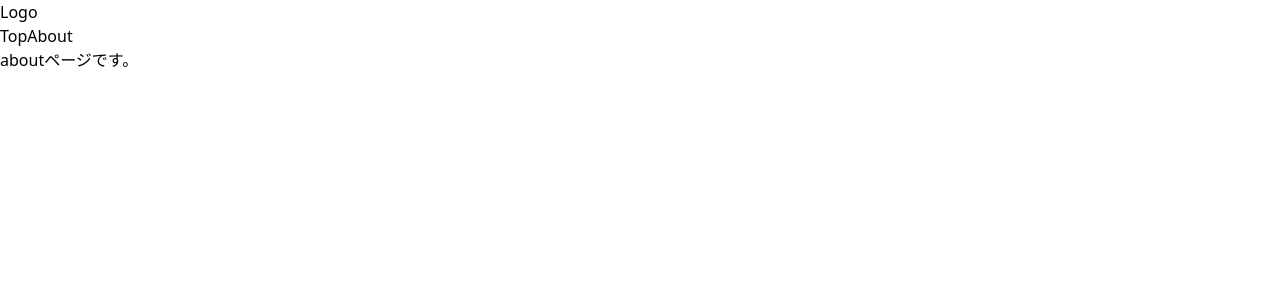
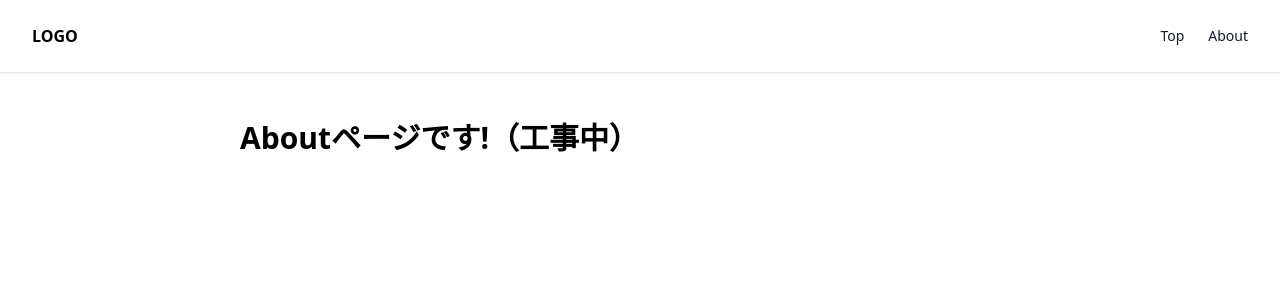
Before and after one commit to artm512/information, a React (Vite) app: page /about in a window 1280 px wide. Shown: the top 300 px of the page. Built offline with nearby package versions, Linux system fonts and the light colour scheme.

Commit message:
ページ作成

```diff
--- a/src/layout/mainLayout.tsx
+++ b/src/layout/mainLayout.tsx
@@ -1,17 +1,41 @@
 import { FC, memo } from "react";
 import { Outlet, Link } from "react-router-dom";
+
+const gnavLinks = [
+  {
+    to: "/",
+    label: "Top",
+  },
+  {
+    to: "/about",
+    label: "About",
+  },
+];
 
 export const MainLayout: FC = memo(() => {
   return (
     <>
-      <header>
-        <h1>
-          <Link to="/">Logo</Link>
-        </h1>
-        <Link to="/">Top</Link>
-        <Link to="/About">About</Link>
+      <header className="bg-white shadow">
+        <nav className="mx-auto flex max-w-7xl items-center justify-between p-6 px-8">
+          <div className="flex">
+            <Link to="/" className="font-semibold hover:opacity-70">
+              LOGO
+            </Link>
+          </div>
+          <div className="flex flex-1 gap-6 justify-end items-center">
+            {gnavLinks.map((link) => (
+              <Link
+                key={link.label}
+                to={link.to}
+                className="text-sm/6 text-gray-900 hover:opacity-70"
+              >
+                {link.label}
+              </Link>
+            ))}
+          </div>
+        </nav>
       </header>
-      <main>
+      <main className="mx-auto max-w-4xl p-12">
         <Outlet />
       </main>
     </>
--- a/src/main.tsx
+++ b/src/main.tsx
@@ -3,6 +3,7 @@ import { createRoot } from "react-dom/client";
 import { BrowserRouter, Route, Routes } from "react-router-dom";
 import "./index.css";
 import { Home } from "./pages/home/index.tsx";
+import { About } from "./pages/about/index.tsx";
 import { MainLayout } from "./layout/mainLayout";
 
 createRoot(document.getElementById("root")!).render(
@@ -11,7 +12,7 @@ createRoot(document.getElementById("root")!).render(
       <Routes>
         <Route element={<MainLayout />}>
           <Route path="/" element={<Home />} />
-          <Route path="/about" element={<>aboutページです。</>} />
+          <Route path="/about" element={<About />} />
         </Route>
       </Routes>
     </BrowserRouter>
--- a/src/pages/about/index.tsx
+++ b/src/pages/about/index.tsx
@@ -1,3 +1,3 @@
 export const About = () => {
-  return <h1 className="text-3xl font-bold underline">Aboutページです!</h1>;
+  return <h1 className="text-3xl font-bold">Aboutページです!（工事中）</h1>;
 };
--- a/src/pages/home/index.tsx
+++ b/src/pages/home/index.tsx
@@ -1,3 +1,3 @@
 export const Home = () => {
-  return <h1 className="text-3xl font-bold underline">Topページです!</h1>;
+  return <h1 className="text-3xl font-bold">Topページです!（工事中）</h1>;
 };
```
